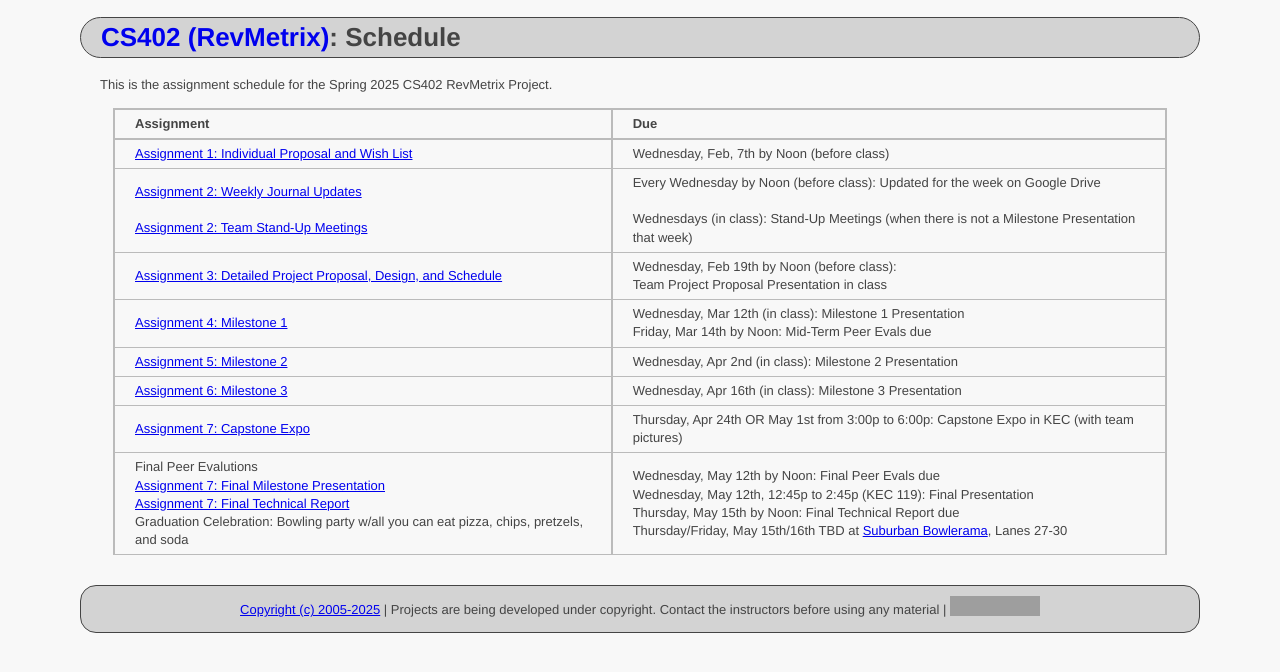
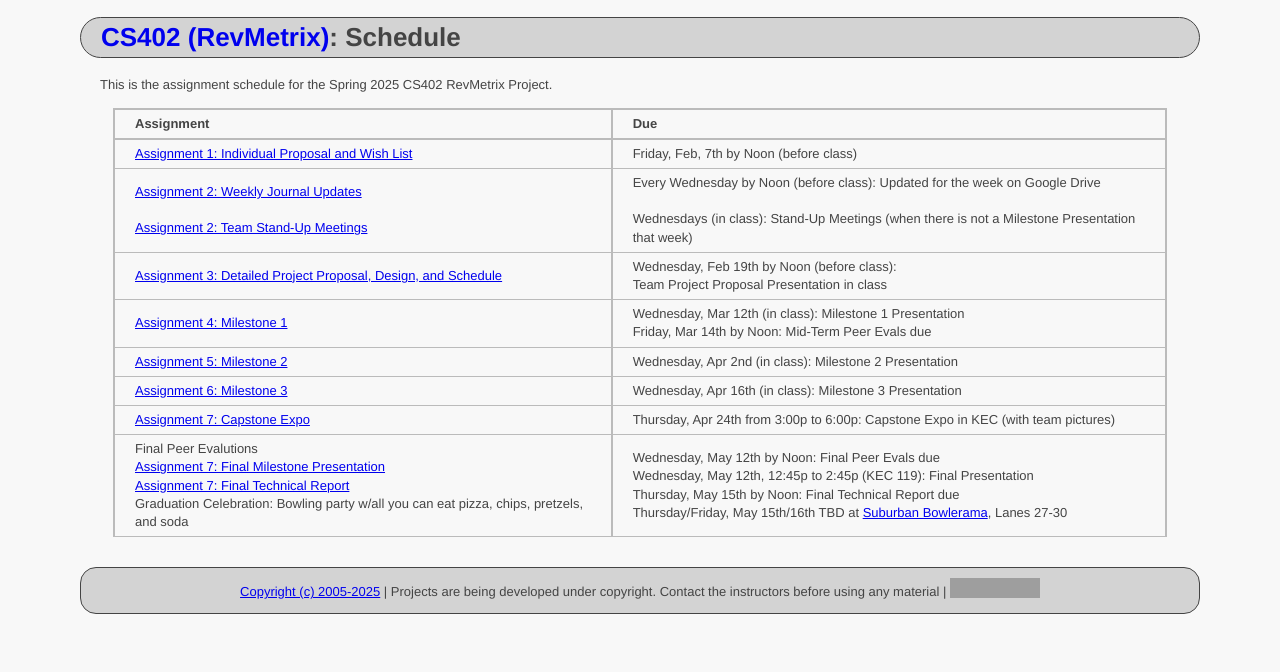
Before and after one commit to ycpcs/cs402-spring2025, a Jekyll site: the page built from projects/RevMetrix-Project/schedule.md, in a window 1280 px wide. Shown: the top 672 px of the page. Built offline with Jekyll 4.4.1, drawn with Linux system fonts in a browser that asks for light colours; grey boxes are pictures that could not be loaded.

Commit message:
updated dates

```diff
--- a/projects/RevMetrix-Project/schedule.md
+++ b/projects/RevMetrix-Project/schedule.md
@@ -8,11 +8,11 @@ This is the assignment schedule for the Spring 2025 CS402 RevMetrix Project.
 
 **Assignment** | **Due**
 :--------------|:---------
-[Assignment 1: Individual Proposal and Wish List](../../assign/assign01.html)| Wednesday, Feb, 7th by Noon (before class)
+[Assignment 1: Individual Proposal and Wish List](../../assign/assign01.html)| Friday, Feb, 7th by Noon (before class)
 [Assignment 2: Weekly Journal Updates](../../assign/assign02.html)<br><br>[Assignment 2: Team Stand-Up Meetings](../../assign/assign02.html) | Every Wednesday by Noon (before class): Updated for the week on Google Drive<br><br> Wednesdays (in class): Stand-Up Meetings (when there is not a Milestone Presentation that week)
 [Assignment 3: Detailed Project Proposal, Design, and Schedule](../../assign/assign03.html) | Wednesday, Feb 19th by Noon (before class): <br> Team Project Proposal Presentation in class
 [Assignment 4: Milestone 1](../../assign/assign04.html)   | Wednesday, Mar 12th (in class): Milestone 1 Presentation<br>Friday, Mar 14th by Noon: Mid-Term Peer Evals due
 [Assignment 5: Milestone 2](../../assign/assign05.html)   | Wednesday, Apr 2nd (in class): Milestone 2 Presentation
 [Assignment 6: Milestone 3](../../assign/assign06.html)   | Wednesday, Apr 16th (in class): Milestone 3 Presentation
-[Assignment 7: Capstone Expo](../../assign/assign07.html) | Thursday, Apr 24th OR May 1st from 3:00p to 6:00p: Capstone Expo in KEC (with team pictures)
+[Assignment 7: Capstone Expo](../../assign/assign07.html) | Thursday, Apr 24th from 3:00p to 6:00p: Capstone Expo in KEC (with team pictures)
 Final Peer Evalutions <br> [Assignment 7: Final Milestone Presentation](../../assign/assign07.html)<br>[Assignment 7: Final Technical Report](../../assign/finalreport.html)<br>Graduation Celebration: Bowling party w/all you can eat pizza, chips, pretzels, and soda | Wednesday, May 12th by Noon: Final Peer Evals due<br>Wednesday, May 12th, 12:45p to 2:45p (KEC 119): Final Presentation<br>Thursday, May 15th by Noon: Final Technical Report due<br>Thursday/Friday, May 15th/16th TBD at [Suburban Bowlerama](https://suburbanbowlerama.com/), Lanes 27-30
```
